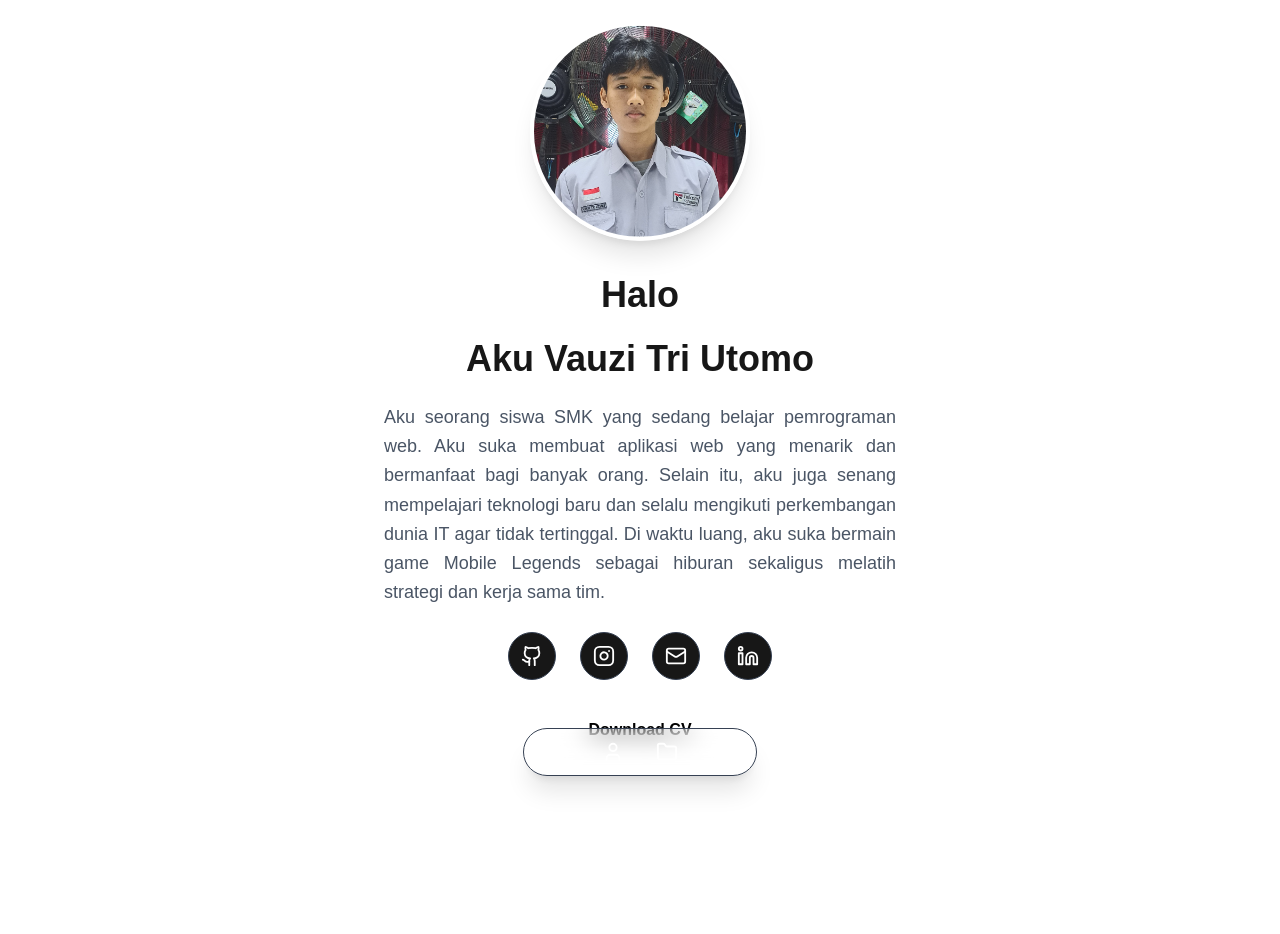
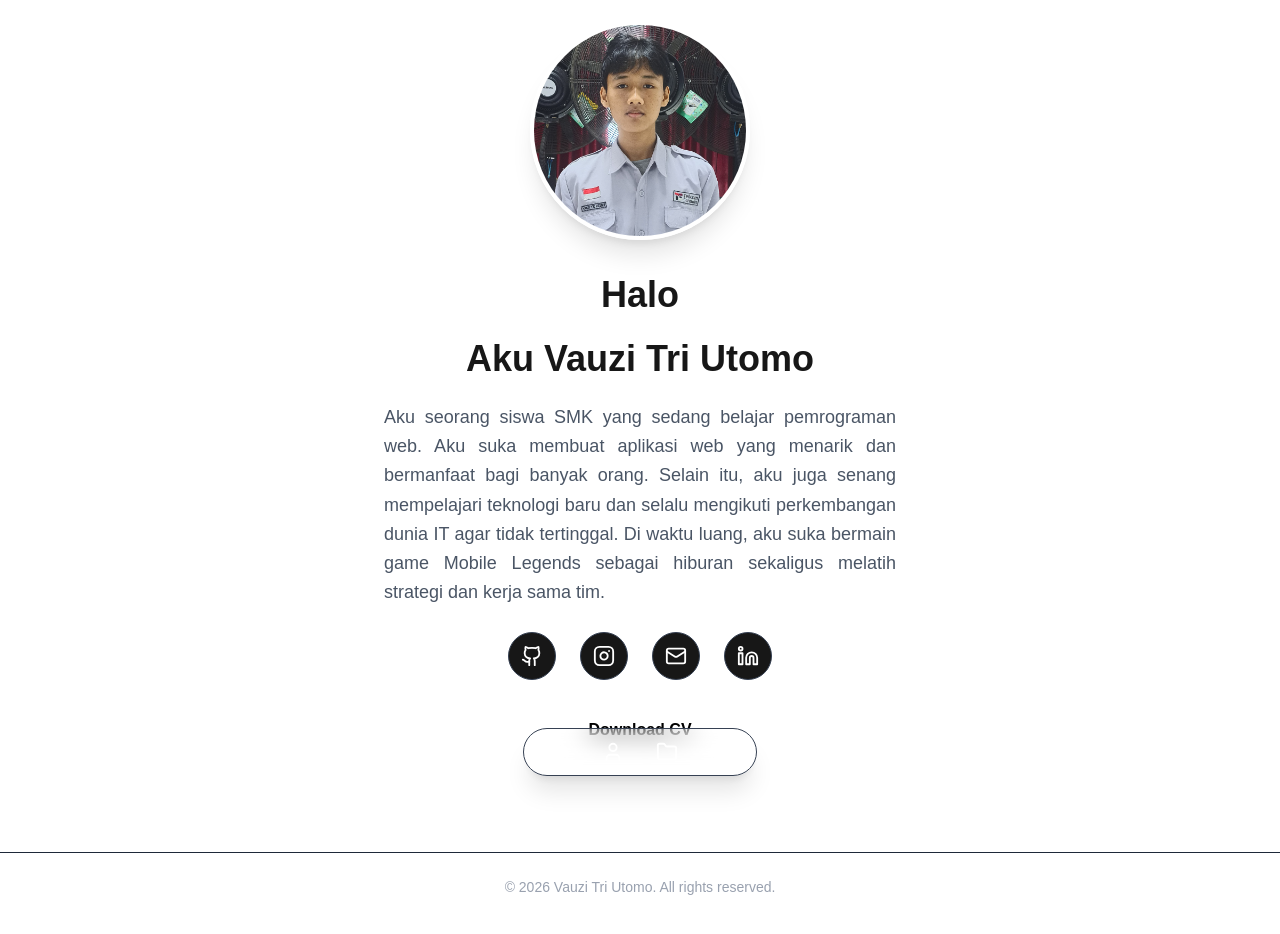
Before and after one commit to Vauzi-17/vauzi-portfolio, a Next.js app: page / in a window 1280 px wide. Shown: the top 934 px of the page. Before the commit the page ends 852 px from the top, so only its background shows below. Built offline with nearby package versions, Linux system fonts and the light colour scheme.

Commit message:
chore: clean up empty code change sections in the changes log

```diff
--- a/app/layout.js
+++ b/app/layout.js
@@ -1,6 +1,7 @@
 import { Geist, Geist_Mono } from "next/font/google";
 import { Poppins } from "next/font/google";
 import "./globals.css";
+import Footer from "@/components/Footer";
 
 const poppins = Poppins({
   subsets: ["latin"],
@@ -27,6 +28,7 @@ export default function RootLayout({ children }) {
     <html lang="en">
       <body className={`${poppins.variable} font-sans`}>
         {children}
+        <Footer />
       </body>
     </html>
   );
--- a/app/page.js
+++ b/app/page.js
@@ -42,6 +42,8 @@ return (
       <Cv />
     </motion.div>
 
+
+
   </motion.main>
 </>
 );
--- a/components/Cv.js
+++ b/components/Cv.js
@@ -5,7 +5,7 @@ import Link from "next/link";
 export default function Cv() {
   return (
     <Link
-      href="/cv.pdf"
+      href="/CV.pdf"
       target="_blank"
       className="inline-block px-6 py-3
                  bg-white text-black
--- /dev/null
+++ b/components/Footer.js
@@ -0,0 +1,7 @@
+export default function Footer() {
+  return (
+    <footer className="w-full border-t border-gray-800 py-6 text-center text-sm text-gray-400 mb-20">
+      © 2026 Vauzi Tri Utomo. All rights reserved.
+    </footer>
+  );
+}
--- a/components/Navbar.js
+++ b/components/Navbar.js
@@ -10,7 +10,7 @@ export default function Navbar() {
       <NavItem href="/" icon={<Home size={22} />} label="Home" />
       <NavItem href="/" icon={<User size={22} />} label="About" />
       <NavItem href="/projects" icon={<Folder size={22} />} label="Projects" />
-      <NavItem href="/" icon={<Mail size={22} />} label="Contact" />
+      <NavItem href="/contact" icon={<Mail size={22} />} label="Contact" />
 
     </div>
   );
```
Also changed, not shown: 1 other file (tests, documents, lock files or other folders).
